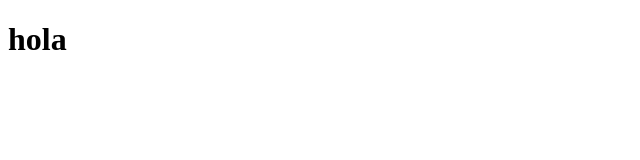
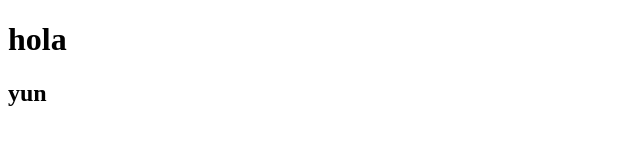
Before and after one commit to NataliaPita/lio, a plain HTML site: page index.html in a window 1280 px wide. Shown: the full height of the page, 0-640 px from the left. Drawn offline with Linux system fonts and the light colour scheme.

Commit message:
agrgue js y css

```diff
--- a/index.html
+++ b/index.html
@@ -8,5 +8,6 @@
 </head>
 <body>
     <h1>hola</h1>
+    <h2>yun </h2>
 </body>
 </html>
```
Also changed, not shown: scrip.js (added), style.css (added).
